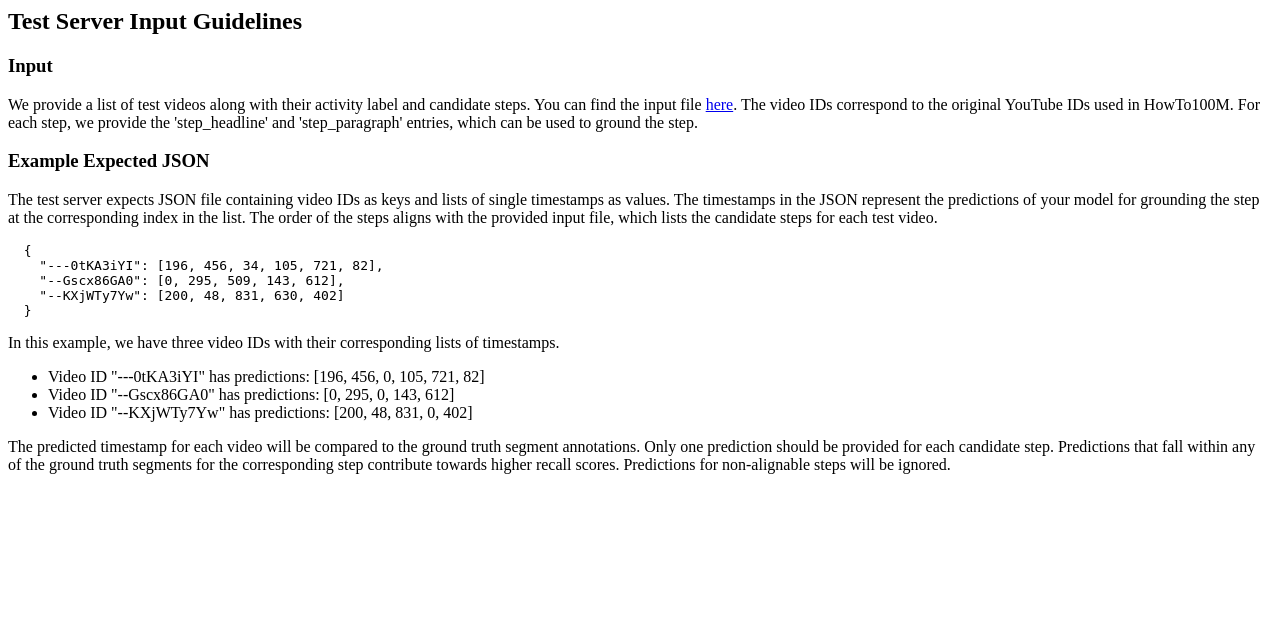
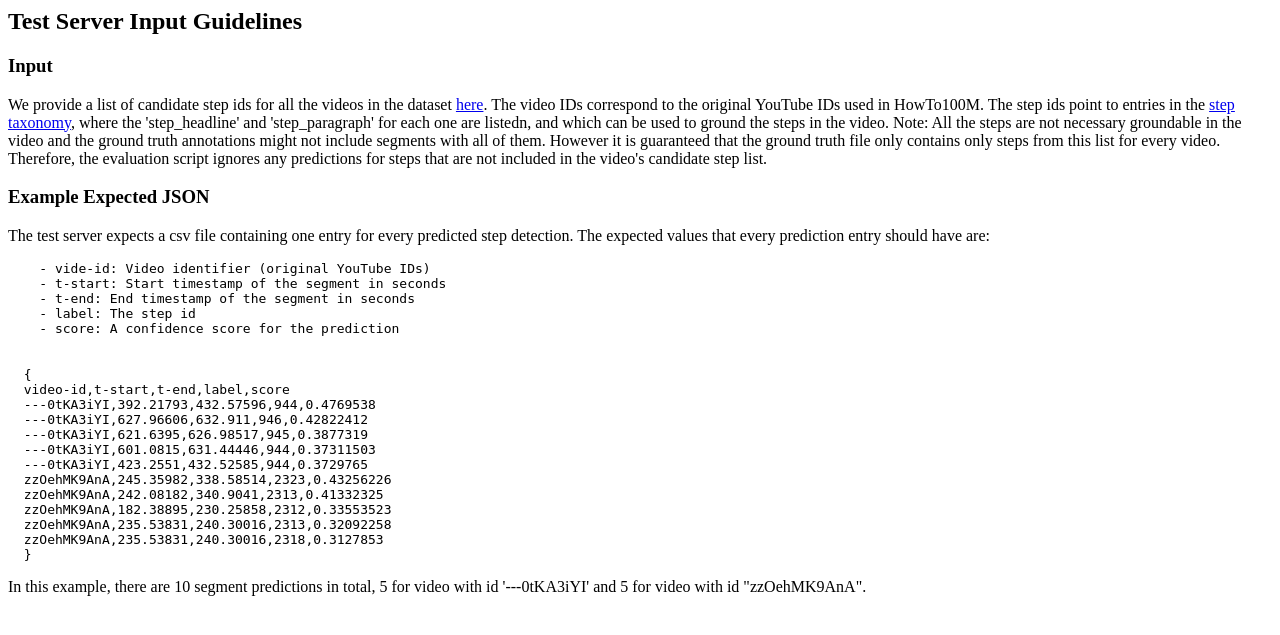
Before and after one commit to afourast/htstep-challenge-map, a Python web app: template templates/submission_guidelines.html in a window 1280 px wide. Shown: the top 635 px of the page. Run offline with Jinja, Linux system fonts and the light colour scheme; the template is opened without the code that fills it, so the values that code supplies are empty.

Commit message:
update guidelnes

```diff
--- a/challenge_config.yaml
+++ b/challenge_config.yaml
@@ -162,17 +162,17 @@ challenge_phase_splits:
     leaderboard_id: 1
     dataset_split_id: 1
     visibility: 3
-    leaderboard_decimal_precision: 2
+    leaderboard_decimal_precision: 4
     is_leaderboard_order_descending: True
   - challenge_phase_id: 2
     leaderboard_id: 2
     dataset_split_id: 2
     visibility: 3
-    leaderboard_decimal_precision: 2
+    leaderboard_decimal_precision: 4
     is_leaderboard_order_descending: True
   - challenge_phase_id: 3
     leaderboard_id: 3
     dataset_split_id: 3
     visibility: 3
-    leaderboard_decimal_precision: 2
+    leaderboard_decimal_precision: 4
     is_leaderboard_order_descending: True
--- a/templates/submission_guidelines.html
+++ b/templates/submission_guidelines.html
@@ -1,32 +1,42 @@
 <h2>Test Server Input Guidelines</h2>
 <h3>Input</h3>
 <p>
-  We provide a list of test videos along with their activity label and candidate steps.
-  You can find the input file <a href="https://dl.fbaipublicfiles.com/ht-step/test_input.json">here</a>.
+  We provide a list of candidate step ids for all the videos in the dataset
+   <a href="https://github.com/facebookresearch/htstep/blob/main/data/video_candidate_steps.json">here</a>.
   The video IDs correspond to the original YouTube IDs used in HowTo100M.
-  For each step, we provide the 'step_headline' and 'step_paragraph' entries, which can be used to ground the step.
+  The step ids point to entries in the
+  <a href="https://github.com/facebookresearch/htstep/blob/main/data/video_candidate_steps.json">step taxonomy</a>,
+   where the 'step_headline' and 'step_paragraph' for each one are listedn, and which can be used to ground the steps in the video.
+   Note: All the steps are not necessary groundable in the video and the ground truth annotations might not include segments with all of them.
+   However it is guaranteed that the ground truth file only contains only steps from this list for every video.
+  Therefore, the evaluation script ignores any predictions for steps that are not included in the video's candidate step list.
 </p>
 <h3>Example Expected JSON</h3>
 <p>
-  The test server expects JSON file containing video IDs as keys and lists of single timestamps as values.
-  The timestamps in the JSON represent the predictions of your model for grounding the step at the corresponding index in the list.
-  The order of the steps aligns with the provided input file, which lists the candidate steps for each test video.
+  The test server expects a csv file containing one entry for every predicted step detection.
+  The expected values that every prediction entry should have are:
+  <pre>
+    - vide-id: Video identifier (original YouTube IDs)
+    - t-start: Start timestamp of the segment in seconds
+    - t-end: End timestamp of the segment in seconds
+    - label: The step id
+    - score: A confidence score for the prediction
+  </pre>
 </p>
 <pre>
   {
-    "---0tKA3iYI": [196, 456, 34, 105, 721, 82],
-    "--Gscx86GA0": [0, 295, 509, 143, 612],
-    "--KXjWTy7Yw": [200, 48, 831, 630, 402]
+  video-id,t-start,t-end,label,score
+  ---0tKA3iYI,392.21793,432.57596,944,0.4769538
+  ---0tKA3iYI,627.96606,632.911,946,0.42822412
+  ---0tKA3iYI,621.6395,626.98517,945,0.3877319
+  ---0tKA3iYI,601.0815,631.44446,944,0.37311503
+  ---0tKA3iYI,423.2551,432.52585,944,0.3729765
+  zzOehMK9AnA,245.35982,338.58514,2323,0.43256226
+  zzOehMK9AnA,242.08182,340.9041,2313,0.41332325
+  zzOehMK9AnA,182.38895,230.25858,2312,0.33553523
+  zzOehMK9AnA,235.53831,240.30016,2313,0.32092258
+  zzOehMK9AnA,235.53831,240.30016,2318,0.3127853
   }
 </pre>
-<p>In this example, we have three video IDs with their corresponding lists of timestamps.</p>
-<ul>
-  <li>Video ID "---0tKA3iYI" has predictions: [196, 456, 0, 105, 721, 82]</li>
-  <li>Video ID "--Gscx86GA0" has predictions: [0, 295, 0, 143, 612]</li>
-  <li>Video ID "--KXjWTy7Yw" has predictions: [200, 48, 831, 0, 402]</li>
-</ul>
-<p>The predicted timestamp for each video will be compared to the ground truth segment annotations.
-  Only one prediction should be provided for each candidate step.
-  Predictions that fall within any of the ground truth segments for the corresponding step contribute towards higher recall scores.
-  Predictions for non-alignable steps will be ignored.
-</p>
+<p>In this example, there are 10 segment predictions in total, 5 for video
+  with id '---0tKA3iYI' and 5 for video with id "zzOehMK9AnA".</p>
```
